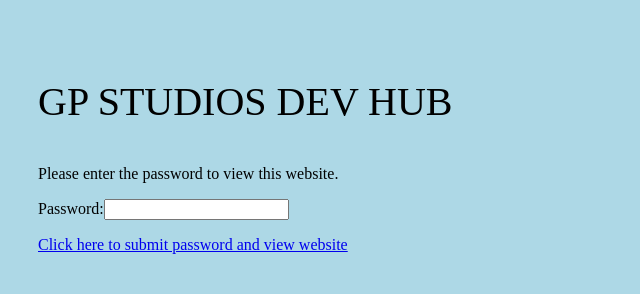
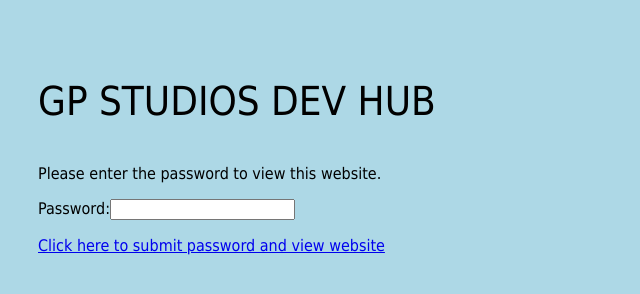
Before and after one commit to GoldPointStudios/dev-hub, a plain HTML site: page index.html in a window 1280 px wide. Shown: the whole page, without its empty margins (0-640 px from the left). Drawn offline with Linux system fonts and the light colour scheme.

Commit message:
Update index.html

```diff
--- a/index.html
+++ b/index.html
@@ -6,6 +6,7 @@
   body {
    background-color: lightblue;
    padding: 30px;
+   font-family: Tahoma, serif;
   }
  </style>
  <script>
```
